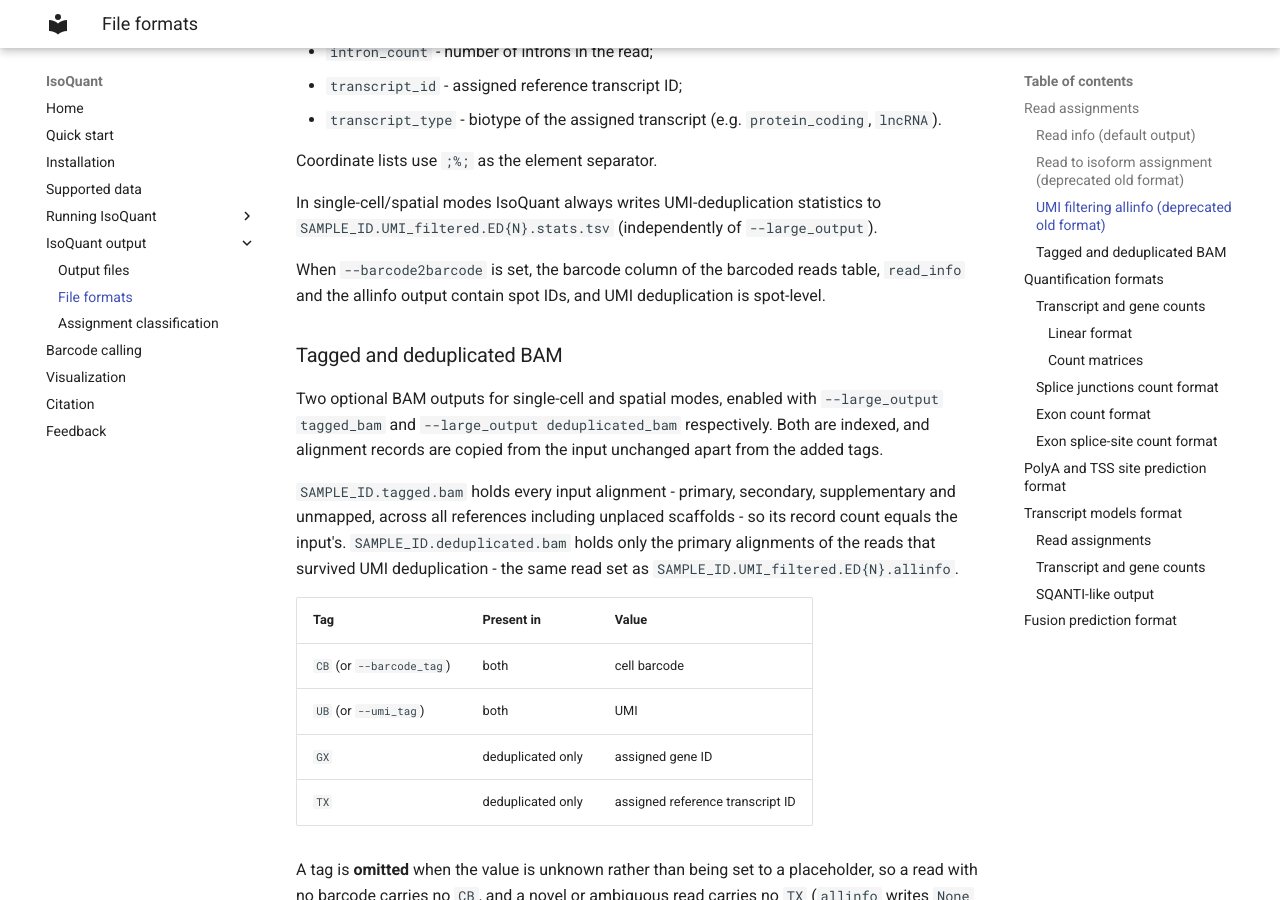
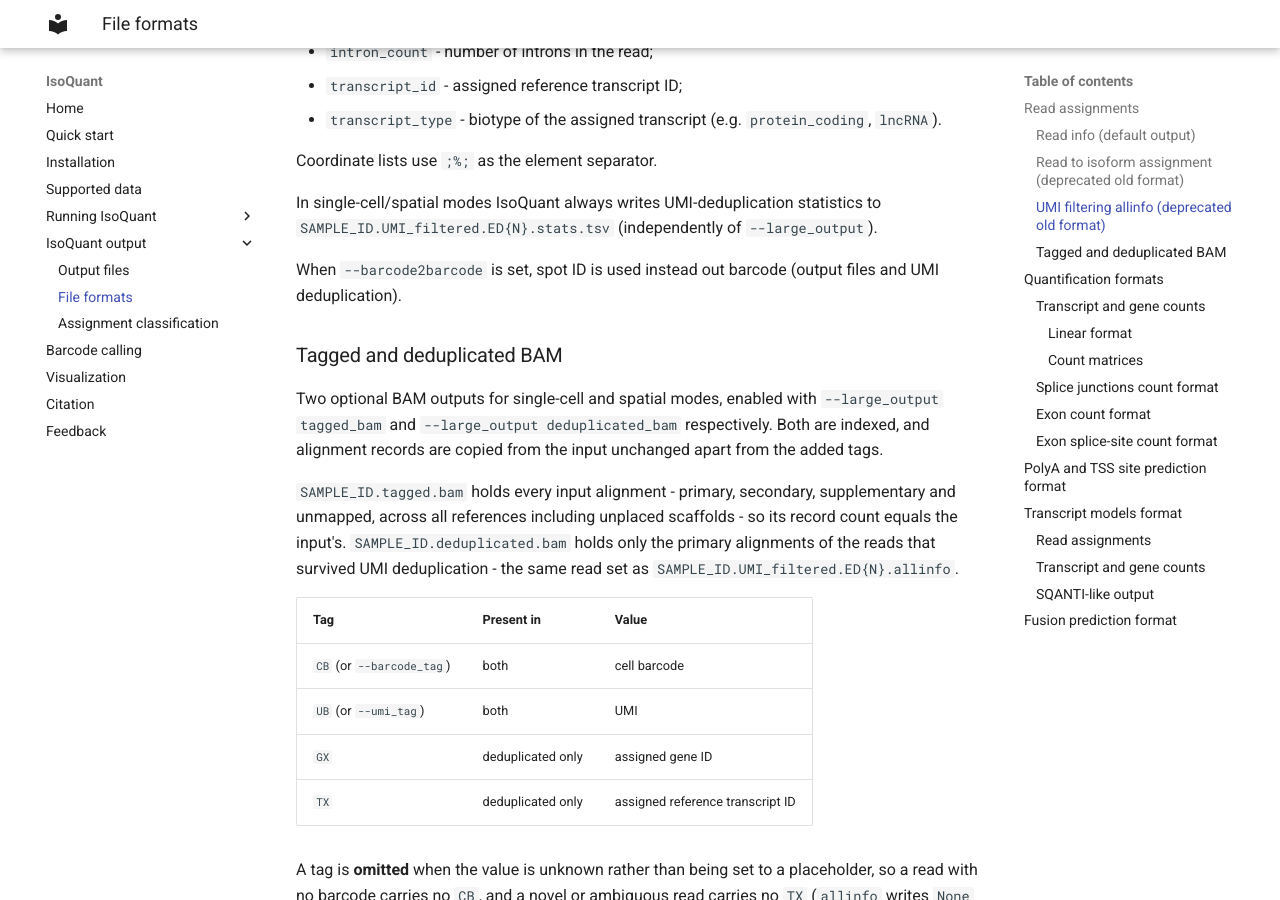
Before and after one commit to ablab/IsoQuant, an MkDocs documentation site: the page built from docs/formats.md, in a window 1280 px wide and 900 px high, scrolled down 5344 px. Built offline with MkDocs 1.6.1 and Material for MkDocs 9.7.7, drawn with Linux system fonts in a browser that asks for light colours.

Commit message:
Update UMI deduplication explanation in formats.md

```diff
--- a/docs/formats.md
+++ b/docs/formats.md
@@ -157,8 +157,7 @@ Coordinate lists use `;%;` as the element separator.
 In single-cell/spatial modes IsoQuant always writes UMI-deduplication statistics to
 `SAMPLE_ID.UMI_filtered.ED{N}.stats.tsv` (independently of `--large_output`).
 
-When `--barcode2barcode` is set, the barcode column of the barcoded reads table, `read_info` and the allinfo
-output contain spot IDs, and UMI deduplication is spot-level.
+When `--barcode2barcode` is set, spot ID is used instead out barcode (output files and UMI deduplication).
 
 ### Tagged and deduplicated BAM
 
```
